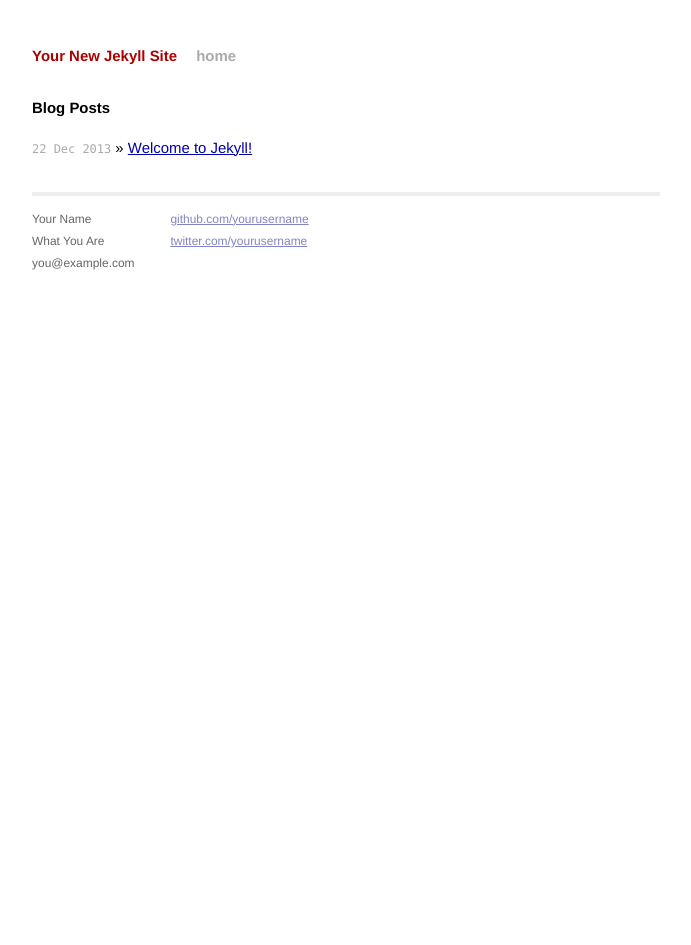
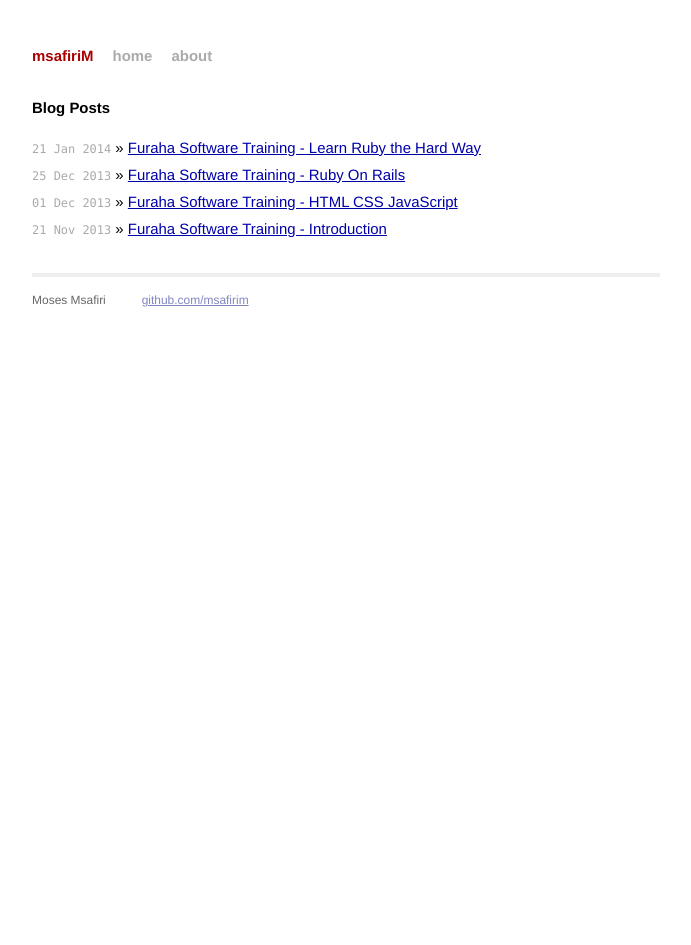
Before and after one commit to msafirim/msafirim.github.io, a Jekyll site: the page built from index.html, in a window 1280 px wide. Shown: the whole page, without its empty margins (294-985 px from the left). Built offline with Jekyll 4.4.1, drawn with Linux system fonts in a browser that asks for light colours; Markdown is read by kramdown in place of the engine named in the settings.

Commit message:
update: add about page, add posts and delete post

```diff
--- a/_config.yml
+++ b/_config.yml
@@ -1,3 +1,3 @@
-name: Your New Jekyll Site
+name: msafiriM
 markdown: redcarpet
 pygments: true
--- a/_layouts/default.html
+++ b/_layouts/default.html
@@ -19,6 +19,8 @@
           <div class="header">
             <h1 class="title"><a href="/">{{ site.name }}</a></h1>
             <a class="extra" href="/">home</a>
+            <a class="extra" href="/about">about</a>
+
           </div>
 
           {{ content }}
@@ -26,15 +28,12 @@
           <div class="footer">
             <div class="contact">
               <p>
-                Your Name<br />
-                What You Are<br />
-                you@example.com
+                Moses Msafiri<br />
               </p>
             </div>
             <div class="contact">
               <p>
-                <a href="https://github.com/yourusername">github.com/yourusername</a><br />
-                <a href="https://twitter.com/yourusername">twitter.com/yourusername</a><br />
+                <a href="https://github.com/msafirim">github.com/msafirim</a><br />
               </p>
             </div>
           </div>
--- /dev/null
+++ b/_posts/2013-11-21-Welcome-to-Furaha-Software-Development-Training.markdown
@@ -0,0 +1,8 @@
+---
+layout: post
+title:  "Furaha Software Training - Introduction"
+date:   2013-11-21
+categories: jekyll update
+---
+
+{% gist arafatm/34643c2c3f607173bab7 %}
--- /dev/null
+++ b/_posts/2013-12-01-HTML-CSS-JavaScript.markdown
@@ -0,0 +1,8 @@
+---
+layout: post
+title:  "Furaha Software Training - HTML CSS JavaScript"
+date:   2013-12-01
+categories: jekyll update
+---
+
+{% gist arafatm/73e0e10afbda7bbf3b20 %}
--- /dev/null
+++ b/_posts/2013-12-25-Ruby-On-Rails.markdown
@@ -0,0 +1,8 @@
+---
+layout: post
+title:  "Furaha Software Training - Ruby On Rails"
+date:   2013-12-25
+categories: jekyll update
+---
+
+{% gist arafatm/ea2d52f61d43befe9fc3 %}
--- /dev/null
+++ b/_posts/2014-01-21-Learn-Ruby-the-Hard-Way.markdown
@@ -0,0 +1,8 @@
+---
+layout: post
+title:  "Furaha Software Training - Learn Ruby the Hard Way"
+date:   2014-01-21
+categories: jekyll update
+---
+
+{% gist arafatm/7817279 %}
--- a/css/main.css
+++ b/css/main.css
@@ -10,7 +10,11 @@
   padding: 0;
 }
 
-html, body { height: 100%; }
+html, body {
+  height: 100%;
+  margin: 0;
+  padding: 0;
+   }
 
 body {
   background-color: #FFF;
--- a/index.html
+++ b/index.html
@@ -1,6 +1,6 @@
 ---
 layout: default
-title: Your New Jekyll Site
+title: Welcome to msafirim site
 ---
 
 <div id="home">
```
Also changed, not shown: _layouts/about.html (added, +7 -0 lines), _posts/2013-12-22-welcome-to-jekyll.markdown (deleted, +0 -24 lines), about/index.html (added, +7 -0 lines).
